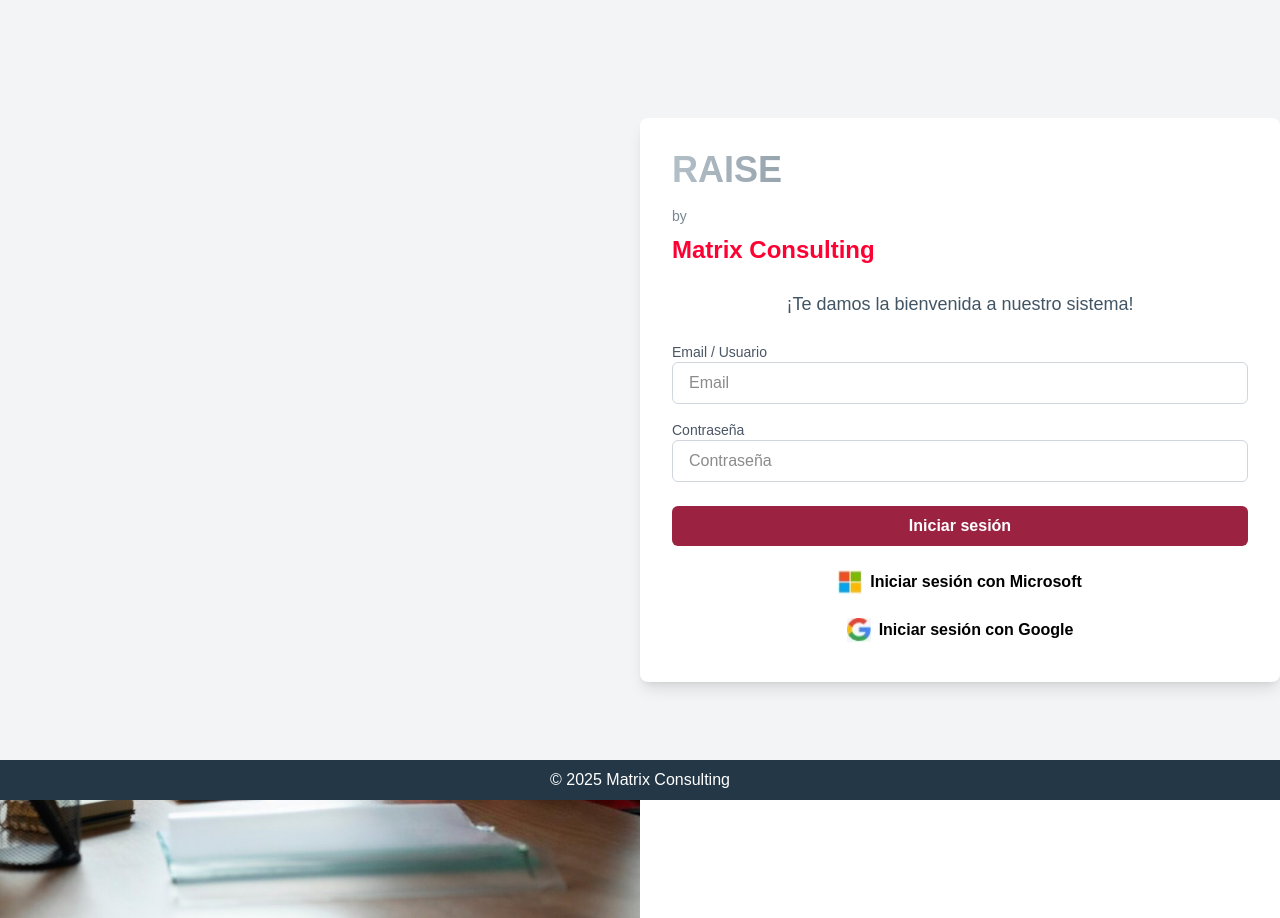
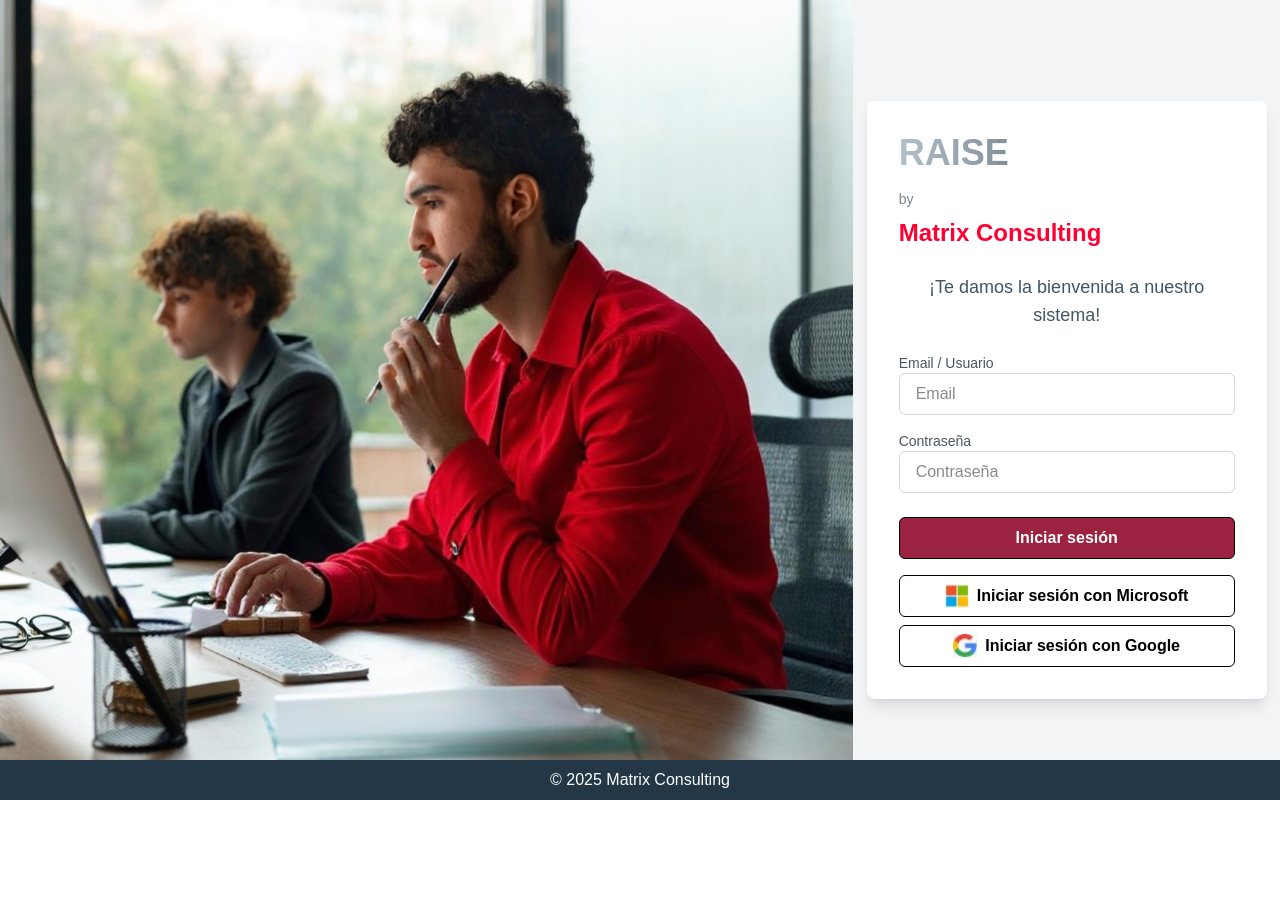
Before and after one commit to Abdullah7175/vercel_project, a Next.js app: page /login in a window 1280 px wide. After the commit the page ends 800 px from the top, so only its background shows below. Built offline with nearby package versions, Linux system fonts and the light colour scheme.

Commit message:
login form

```diff
--- a/app/login/page.jsx
+++ b/app/login/page.jsx
@@ -4,30 +4,34 @@
 
 export default function SignIn() {
   return (
-    <div className="min-h-screen flex items-center justify-center bg-gray-100 relative">
-      <div className="flex max-w-7xl w-full">
+    <div className="min-h-screen flex items-center bg-gray-100">
       {/* Left Section: Image */}
-        <div className="w-1/2 relative">
+      <div className="w-1/1 h-screen">
         <img
-            src="/logovercel.jpg" // Replace with the image path you want to use
+          src="/logovercel.jpg" // Replace with your actual image path
           alt="Working people"
-            className="object-cover w-full h-screen absolute top-0 left-0 -z-10"
+          className="w-full h-full object-cover"
         />
       </div>
 
       {/* Right Section: Form */}
-        <div className="w-full lg:w-1/2 bg-white p-8 shadow-lg rounded-lg relative z-10">
+      <div className="w-1/2 flex justify-center items-center">
+        <div className="w-[400px] bg-white p-8 shadow-lg rounded-lg">
           <h1 className="text-4xl font-extrabold bg-clip-text text-transparent bg-gradient-to-r from-[#B4C0C8] to-[#233645] mb-4">
             RAISE
           </h1>
           <p className="text-sm text-[#788791] mb-2">by</p>
           <h2 className="text-2xl font-bold text-[#FF0032] mb-6">Matrix Consulting</h2>
 
-          <p className="text-lg text-[#415564] text-center mb-6">¡Te damos la bienvenida a nuestro sistema!</p>
+          <p className="text-lg text-[#415564] text-center mb-6">
+            ¡Te damos la bienvenida a nuestro sistema!
+          </p>
 
           <form>
             <div className="mb-4">
-              <label htmlFor="email" className="block text-sm font-medium text-gray-600">Email / Usuario</label>
+              <label htmlFor="email" className="block text-sm font-medium text-gray-600">
+                Email / Usuario
+              </label>
               <input
                 id="email"
                 type="email"
@@ -37,7 +41,9 @@
             </div>
 
             <div className="mb-6">
-              <label htmlFor="password" className="block text-sm font-medium text-gray-600">Contraseña</label>
+              <label htmlFor="password" className="block text-sm font-medium text-gray-600">
+                Contraseña
+              </label>
               <input
                 id="password"
                 type="password"
@@ -46,17 +52,17 @@
               />
             </div>
 
-            <button className="w-full py-2 bg-[#9B2341] text-white font-bold rounded-md hover:bg-[#9B2341] transition-colors">
+            <button className="w-full py-2 bg-[#9B2341] text-white font-bold rounded-md hover:bg-[#7A1C33] transition-colors border border-black">
               Iniciar sesión
             </button>
           </form>
 
           <div className="mt-4 text-center">
-            <button className="w-full mb-2 py-2 bg-white text-black font-bold rounded-md flex justify-center items-center hover:bg-gray-200 transition-colors">
+            <button className="w-full mb-2 py-2 bg-white text-black font-bold rounded-md flex justify-center items-center hover:bg-gray-200 transition-colors border border-black">
               <img src="/micros.jpg" alt="Microsoft Logo" className="w-6 h-6 mr-2" />
               Iniciar sesión con Microsoft
             </button>
-            <button className="w-full py-2 bg-white text-black font-bold rounded-md flex justify-center items-center hover:bg-gray-200 transition-colors">
+            <button className="w-full py-2 bg-white text-black font-bold rounded-md flex justify-center items-center hover:bg-gray-200 transition-colors border border-black">
               <img src="/google.jpg" alt="Google Logo" className="w-6 h-6 mr-2" />
               Iniciar sesión con Google
             </button>
@@ -65,8 +71,7 @@
       </div>
 
       {/* Footer */}
-      <div
-        className="absolute bottom-0 left-0 w-full bg-[#233746]">
+      <div className="absolute bottom-0 left-0 w-full bg-[#233746]">
         <p className="text-center text-white py-2">© 2025 Matrix Consulting</p>
       </div>
     </div>
```
Lines whose indentation alone changed are shown as unchanged.
